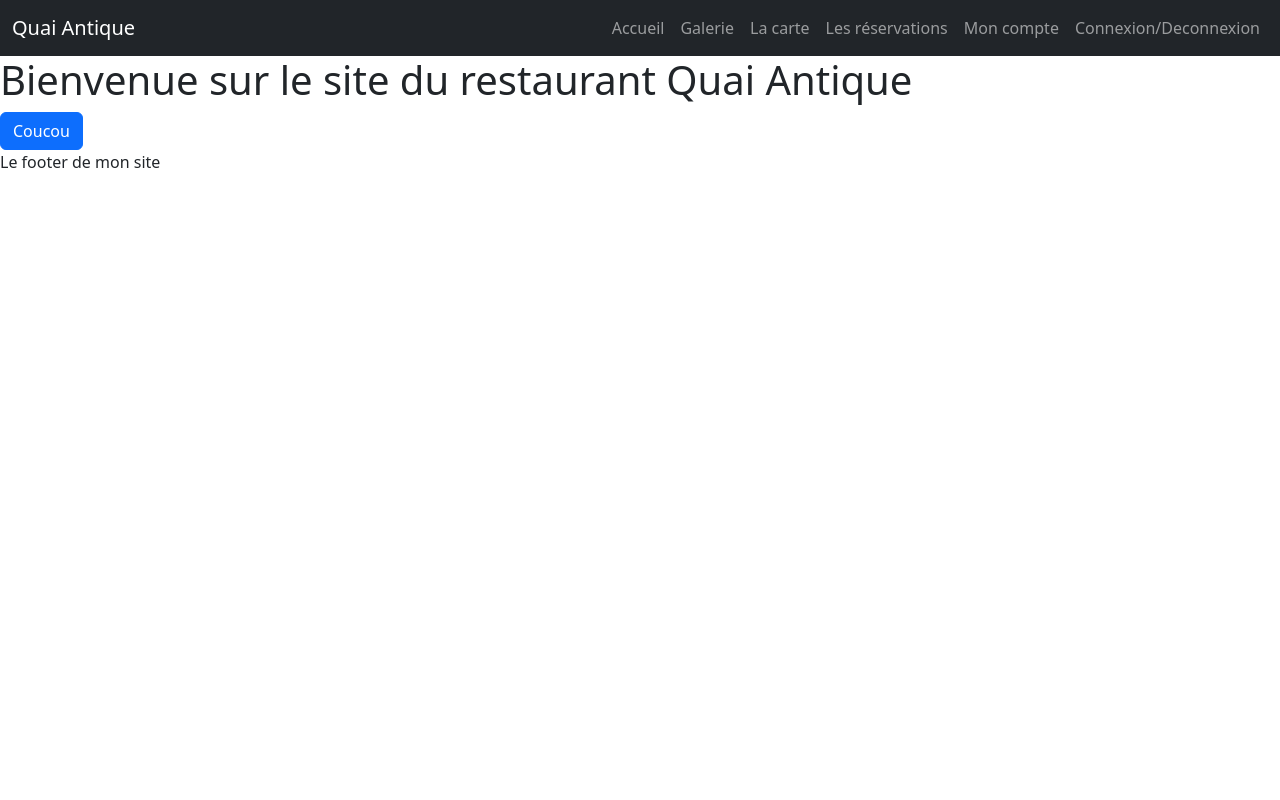
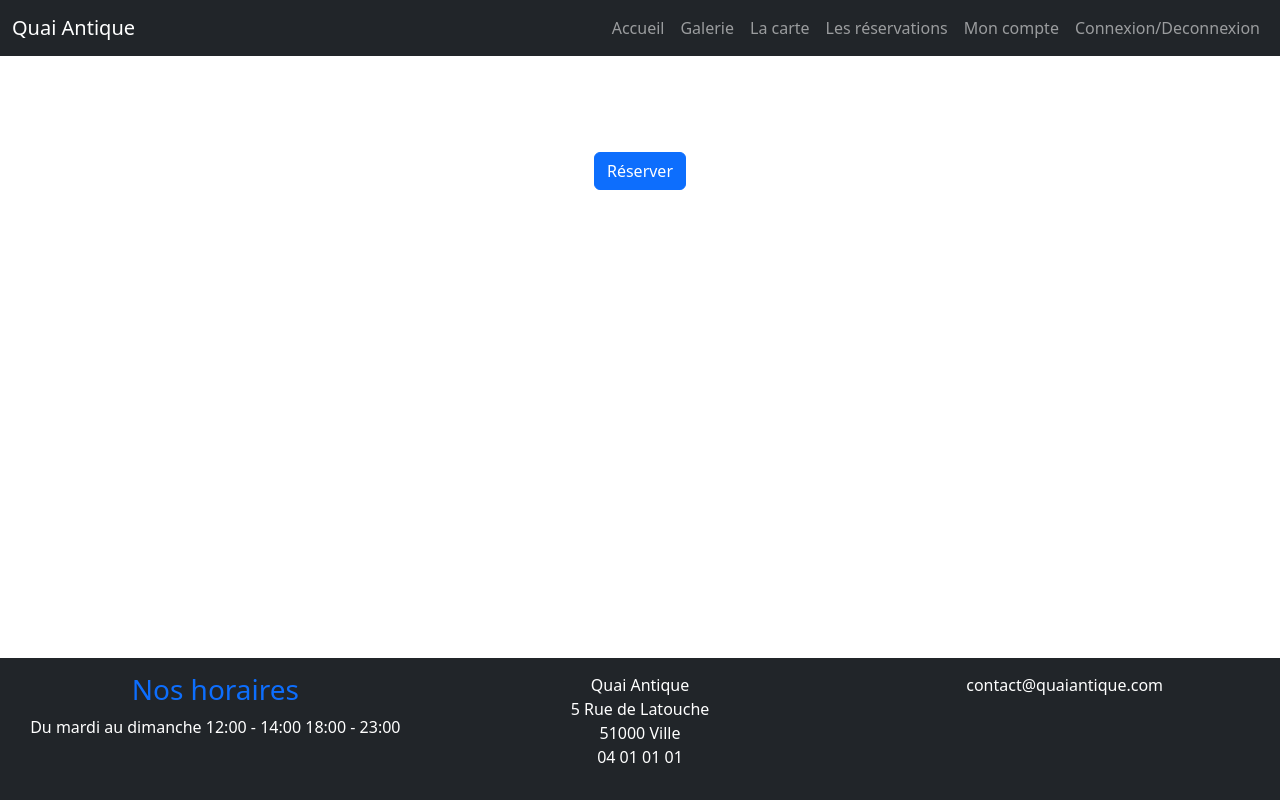
Before and after one commit to KellyJara/QuaiAntiqueRestaurant, a website with bundled scripts: page index.html in a window 1280 px wide. Built offline with nearby package versions, Linux system fonts and the light colour scheme; files whose address does not match are found by name.

Commit message:
block big title

```diff
--- a/index.html
+++ b/index.html
@@ -49,7 +49,26 @@
     <!--Le contenu de la page sera injectée ici-->
   </main>
 
-  <footer>Le footer de mon site</footer>
+  <footer class="bg-dark text-white  text-center footer">
+    <div class="row">
+      <div class="col-12 col-lg-4">
+        <h3 class="text-primary">Nos horaires</h3>
+        <p>Du mardi au dimanche  12:00 - 14:00  18:00 - 23:00</p>
+      </div>
+      <div class="col-6 col-lg-4">
+        <p>Quai Antique<br/>
+          5 Rue de Latouche <br/>
+          51000 Ville<br/>
+          04 01 01 01<br/>
+        </p>
+      </div>
+      <div class="col-6 col-lg-4">
+        <p>contact@quaiantique.com</p>
+      </div>
+    </div>
+
+
+  </footer>
 
   <script type="module" src="Router/router.js"></script>
   <script src="node_modules/bootstrap/dist/js/bootstrap.bundle.min.js"></script>
--- a/pages/home.html
+++ b/pages/home.html
@@ -1,3 +1,7 @@
-<h1>Bienvenue sur le site du restaurant Quai Antique</h1>
-
-<button class="btn btn-primary">Coucou</button>
+<div class="hero-scene text-center text-white">
+  <div class="text-center hero-scene-content">
+    <p>Le Chef Arnaud Michant vous invite au</p>
+    <h1>Quai Antique</h1>
+    <button class="btn btn-primary">Réserver</button>
+</div>
+</div>
--- a/scss/main.scss
+++ b/scss/main.scss
@@ -1,2 +1,36 @@
 @import url("/node_modules/font/bootstrap-icons.css");
 @import 'custom';
+
+html{
+  position: relative;
+  min-height: 100%;
+}
+
+footer.footer{
+  padding: 15px;
+  position: absolute;
+  bottom: 0;
+  width:100%;
+}
+main{
+  margin-bottom: 250px;
+}
+.hero.scene{
+  position:relative;
+  &::before{
+    content:"";
+    position:absolute;
+    top:0;
+    left:0;
+    background-image: url(../Imagenes/composition-food.jpg);
+    background-size: cover;
+    filter: brightness(0.3);
+}
+*{
+  //positioner les éléments devant le :: before
+  position: relative;
+}
+.hero.scene{
+  height: 300px;
+}
+}
```
Also changed, not shown: scss/main.css, 3 other files.
